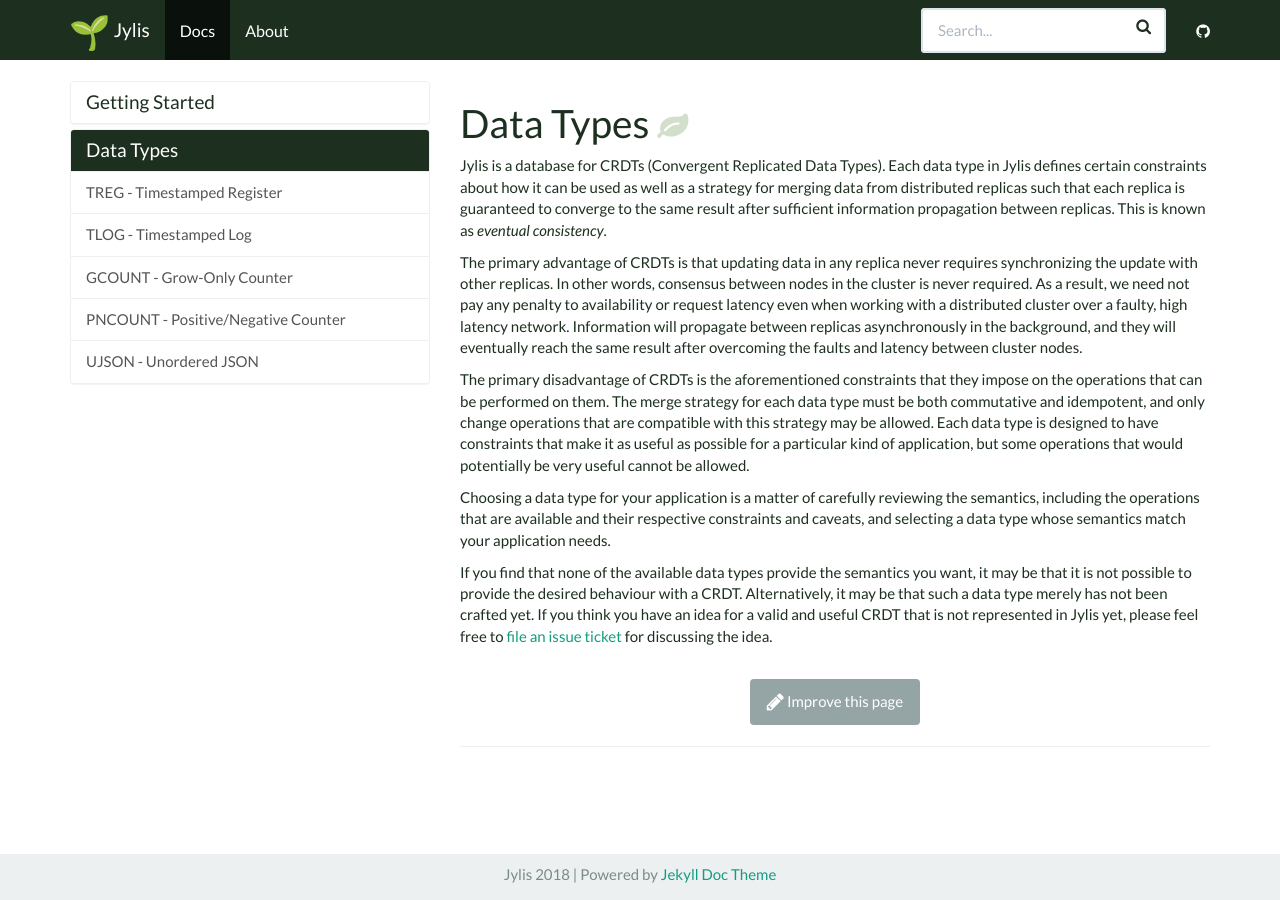
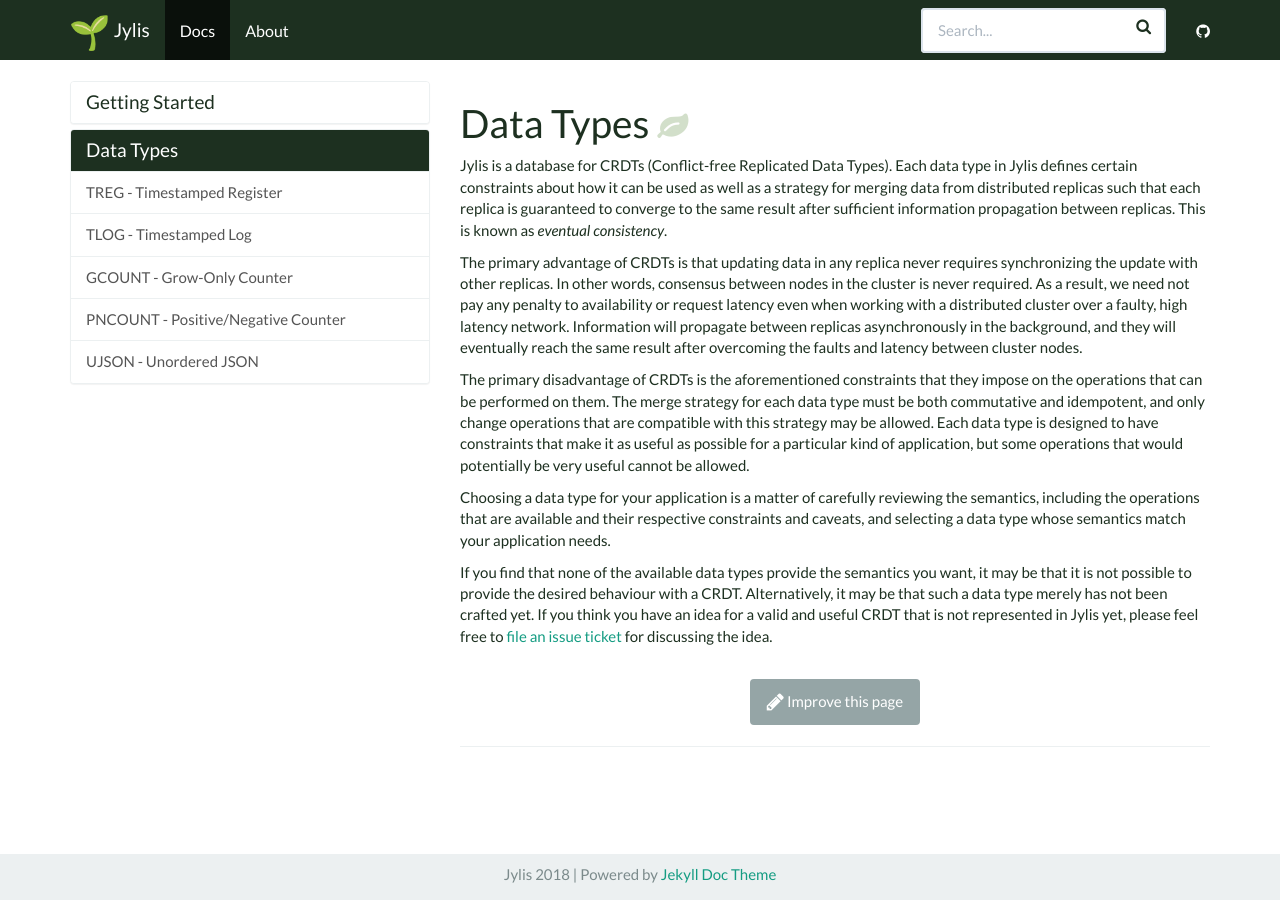
Before and after one commit to jemc/jylis, a Jekyll site: the page built from docs/_docs/types.md, in a window 1280 px wide. Built offline with Jekyll 4.4.1, drawn with Linux system fonts in a browser that asks for light colours; nearby versions of some CDN libraries; emoji names are drawn with the system emoji font.

Commit message:
Use "Conflict-free" instead of "Convergent" in docs describing CRDTs.

```diff
--- a/docs/_docs/types.md
+++ b/docs/_docs/types.md
@@ -5,7 +5,7 @@ permalink: /docs/types/
 
 # Data Types
 
-Jylis is a database for CRDTs (Convergent Replicated Data Types). Each data type in Jylis defines certain constraints about how it can be used as well as a strategy for merging data from distributed replicas such that each replica is guaranteed to converge to the same result after sufficient information propagation between replicas. This is known as *eventual consistency*.
+Jylis is a database for CRDTs (Conflict-free Replicated Data Types). Each data type in Jylis defines certain constraints about how it can be used as well as a strategy for merging data from distributed replicas such that each replica is guaranteed to converge to the same result after sufficient information propagation between replicas. This is known as *eventual consistency*.
 
 The primary advantage of CRDTs is that updating data in any replica never requires synchronizing the update with other replicas. In other words, consensus between nodes in the cluster is never required. As a result, we need not pay any penalty to availability or request latency even when working with a distributed cluster over a faulty, high latency network. Information will propagate between replicas asynchronously in the background, and they will eventually reach the same result after overcoming the faults and latency between cluster nodes.
 
```
